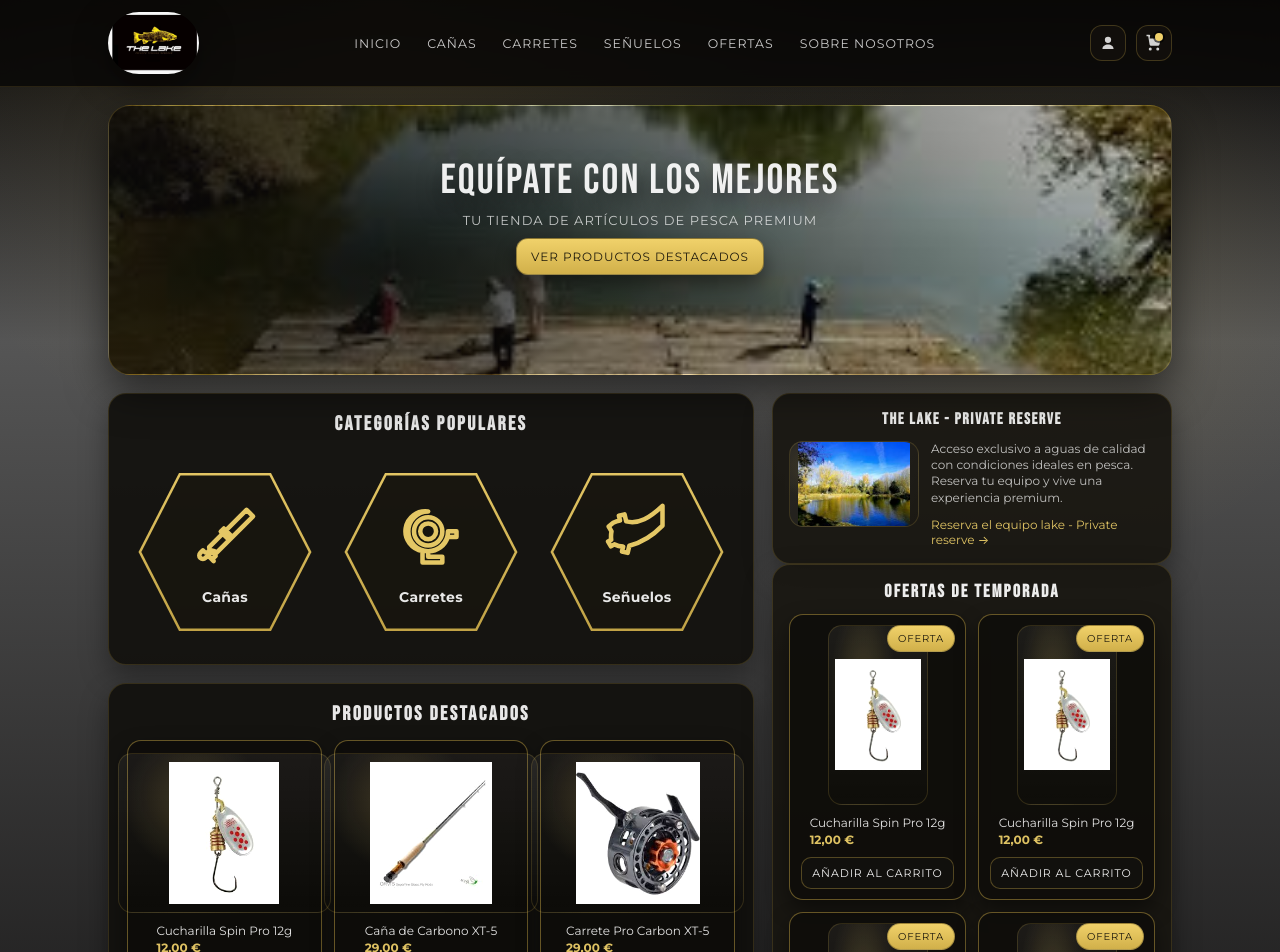
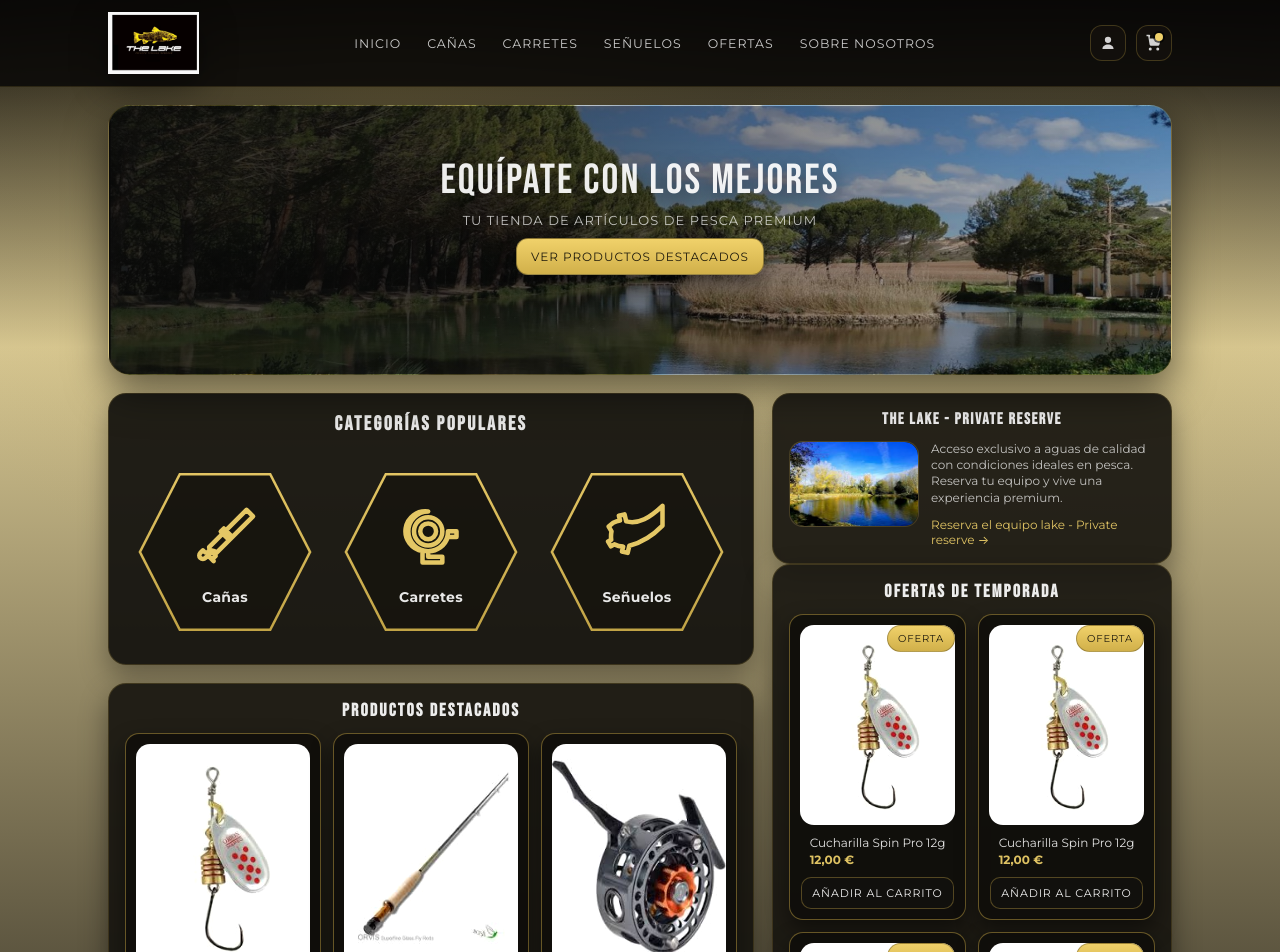
Before and after one commit to RubenZubicoa/Tienda-pesca, an Angular app: page / in a window 1280 px wide. Shown: the top 952 px of the page. Built offline with nearby package versions, Linux system fonts and the light colour scheme.

Commit message:
feat: mejorar estilos

```diff
--- a/src/app/app.html
+++ b/src/app/app.html
@@ -81,19 +81,19 @@
           </div>
         </section>
 
-        <section class="section" id="destacados" aria-labelledby="destacados-title">
-          <h2 class="section__title" id="destacados-title">PRODUCTOS DESTACADOS</h2>
+
+        <section class="panel" id="ofertas" aria-labelledby="ofertas-title">
+          <h2 class="panel__title" id="ofertas-title">PRODUCTOS DESTACADOS</h2>
           <div class="product-grid product-grid--3">
-            @for (p of mainFeatured; track p.name) {
-              <article class="product-card" [attr.aria-label]="p.name">
-                <div class="product-card__media">
+            @for (p of mainFeatured; track p.name + p.price + $index) {
+              <article class="product-card product-card--compact" aria-label="Oferta">
+                <!-- <span class="badge" aria-hidden="true">{{ p.badge }}</span> -->
                   <img class="product-card__img" [src]="p.imageUrl" [alt]="p.name" loading="lazy" />
-                </div>
                 <div class="product-card__meta">
                   <p class="product-card__name">{{ p.name }}</p>
                   <p class="product-card__price">{{ p.price }}</p>
                 </div>
-                <button class="btn btn--ghost" type="button">AÑADIR AL CARRITO</button>
+                <button class="btn btn--ghost btn--sm" type="button">AÑADIR AL CARRITO</button>
               </article>
             }
           </div>
@@ -124,9 +124,7 @@
             @for (p of seasonOffers; track p.name + p.price + $index) {
               <article class="product-card product-card--compact" aria-label="Oferta">
                 <span class="badge" aria-hidden="true">{{ p.badge }}</span>
-                <div class="product-card__media product-card__media--mini">
                   <img class="product-card__img" [src]="p.imageUrl" [alt]="p.name" loading="lazy" />
-                </div>
                 <div class="product-card__meta">
                   <p class="product-card__name">{{ p.name }}</p>
                   <p class="product-card__price">{{ p.price }}</p>
--- a/src/app/app.scss
+++ b/src/app/app.scss
@@ -1,7 +1,7 @@
 /* Home layout inspirado en el diseño aportado (tema negro + dorado). */
 
 :host {
-  --bg: #555;
+  --bg: #d6c691;
   --panel: rgba(18, 17, 14, 0.92);
   --panel-2: rgba(24, 22, 17, 0.92);
   --text: rgba(255, 255, 255, 0.92);
@@ -17,13 +17,9 @@
   color: var(--text);
 }
 
-img {
-  border-radius: 140px;
-}
-
 .page {
   min-height: 100dvh;
-  background: radial-gradient(70% 60% at 30% 0%, rgba(209, 176, 74, 0.14), transparent 60%),
+  background: radial-gradient(70% 60% at 30% 10%, rgba(209, 176, 74, 0.14), transparent 60%),
     radial-gradient(50% 40% at 80% 20%, rgba(209, 176, 74, 0.12), transparent 55%),
     linear-gradient(180deg, #060504 0%, var(--bg) 25%, #070606 100%);
 }
@@ -429,28 +425,12 @@
   padding: 6px;
   border-radius: 14px;
 }
-
-.product-card__media {
-  position: relative;
-  z-index: 1;
-  border-radius: 14px;
-  /* Mantiene todas las imágenes con el mismo tamaño/recorte */
-  aspect-ratio: 4 / 3;
-  height: 160px;
-  padding: 8px;
-  border: 1px solid rgba(209, 176, 74, 0.18);
-  background:
-    radial-gradient(60% 80% at 35% 30%, rgba(240, 209, 106, 0.18), transparent 55%),
-    linear-gradient(180deg, rgba(255, 255, 255, 0.06), rgba(255, 255, 255, 0));
-  overflow: hidden;
-}
-
 .product-card__img {
   border-radius: 14px;
   display: block;
   width: 100%;
   height: 100%;
-  object-fit: contain;
+  object-fit: fill;
   object-position: center;
   filter: saturate(0.95) contrast(1.05);
 }
@@ -526,6 +506,7 @@
   height: 86px;
   border-radius: 14px;
   border: 1px solid rgba(209, 176, 74, 0.18);
+  overflow: hidden;
   background:
     radial-gradient(70% 70% at 30% 30%, rgba(240, 209, 106, 0.16), transparent 60%),
     linear-gradient(120deg, rgba(255, 255, 255, 0.06), rgba(0, 0, 0, 0));
```
Also changed, not shown: public/fondo.jpg.
